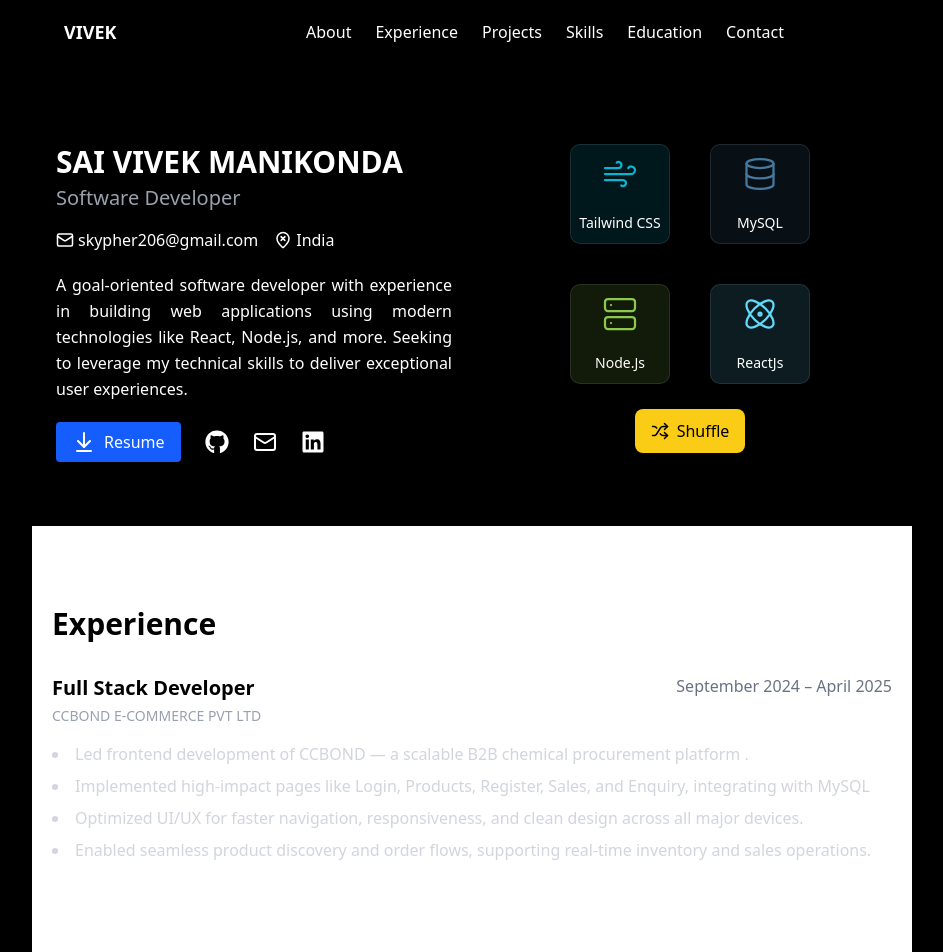
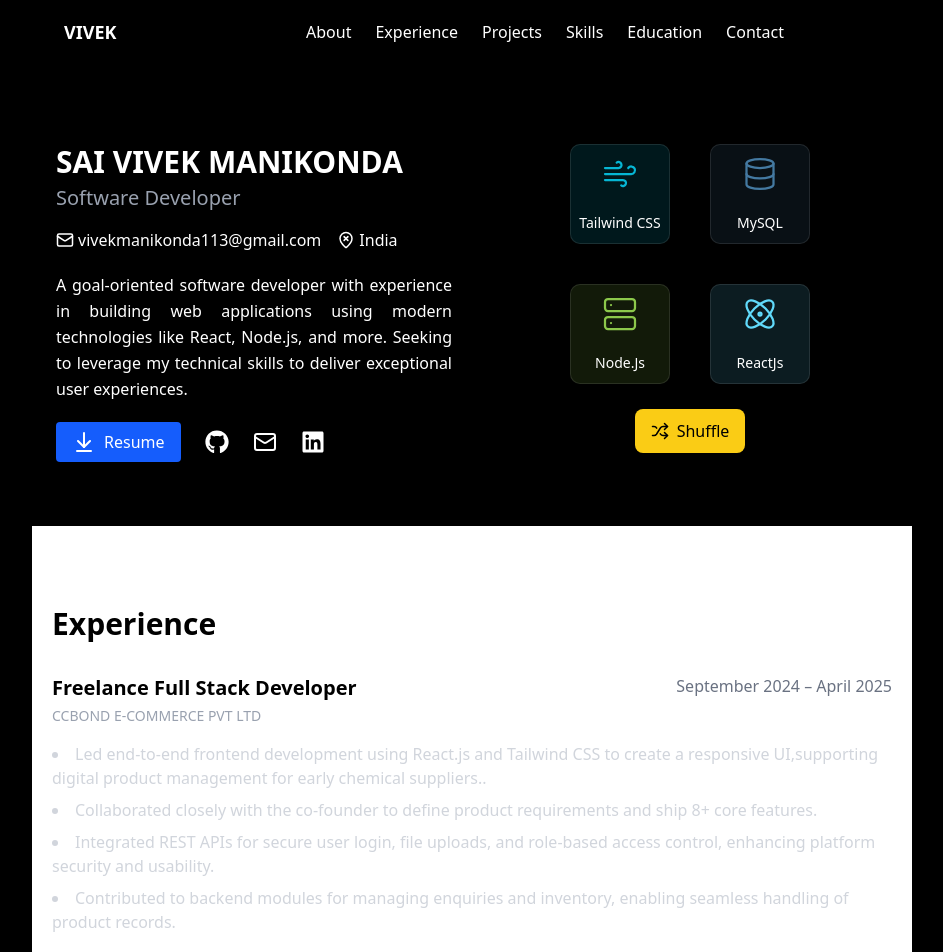
Before and after one commit to CodewVivek/portfolio, a React (Vite) app: page / in a window 1280 px wide. Shown: the top 952 px of the page, without its empty margins (168-1111 px from the left). Built offline with nearby package versions, Linux system fonts and the light colour scheme.

Commit message:
experience

```diff
--- a/src/components/About.jsx
+++ b/src/components/About.jsx
@@ -39,7 +39,7 @@ const About = () => {
           <div className="text-md mb-5 flex gap-4 flex-wrap">
             <div className="flex items-center gap-1">
               <Mail size={18} />
-              <a href="mailto:skypher206@gmail.com">skypher206@gmail.com</a>
+              <a href="mailto: vivekmanikonda113@gmail.com"> vivekmanikonda113@gmail.com</a>
             </div>
             <div className="flex items-center gap-1">
               <MapPinXInside size={18} />
--- a/src/components/Contact.jsx
+++ b/src/components/Contact.jsx
@@ -80,8 +80,8 @@ const Contact = () => {
             <div className="space-y-4">
               <div className="flex items-center gap-3">
                 <Mail className="w-5 h-5" />
-                <a href="mailto:skypher206@gmail.com" className="text-gray-400">
-                  skypher206@gmail.com
+                <a href="mailto:vivekmanikonda113@gmail.com" className="text-gray-400">
+                  vivekmanikonda113@gmail.com
                 </a>
               </div>
               <div className="flex items-center gap-3">
--- a/src/components/Experience.jsx
+++ b/src/components/Experience.jsx
@@ -31,24 +31,29 @@ const Experience = () => {
                     <div>
                         <div className="flex justify-between items-start flex-col sm:flex-row">
                             <div>
-                                <h3 className="text-xl font-semibold">Full Stack Developer</h3>
+                                <h3 className="text-xl font-semibold">Freelance Full Stack Developer</h3>
                                 <p className="text-gray-400 text-sm mt-1">CCBOND E-COMMERCE PVT LTD</p>
                             </div>
                             <p className="text-gray-500 text-md mt-2 sm:mt-0">September 2024 – April 2025</p>
                         </div>
 
                         <ul className="list-disc list-inside mt-4 text-gray-300 text-md space-y-2">
-                            <li>Led frontend development of CCBOND — a scalable B2B chemical procurement platform .</li>
-                            <li>Implemented high-impact pages like Login, Products, Register, Sales, and Enquiry, integrating with MySQL</li>
-                            <li>Optimized UI/UX for faster navigation, responsiveness, and clean design across all major devices.</li>
-                            <li>Enabled seamless product discovery and order flows, supporting real-time inventory and sales operations.</li>
+                            <li>Led end-to-end frontend development using React.js and Tailwind CSS to create a responsive UI,supporting digital product management for early chemical suppliers..
+                            </li>
+                            <li> Collaborated closely with the co-founder to define product requirements and ship 8+ core features.
+                            </li>
+                            <li>
+                                Integrated REST APIs for secure user login, file uploads, and role-based access control, enhancing platform security and usability.
+                            </li>
+                            <li>
+                                Contributed to backend modules for managing enquiries and inventory, enabling seamless handling of product records.
+                            </li>
                         </ul>
-
                         <div className="flex flex-wrap gap-2 mt-4">
                             <span className="text-white text-sm font-medium px-2 py-1 rounded">React</span>
                             <span className="text-white text-sm font-medium px-2 py-1 rounded">Tailwind CSS</span>
                             <span className="text-white text-sm font-medium px-2 py-1 rounded">MySQL</span>
-                            <span className="text-white text-sm font-medium px-2 py-1 rounded">Node.js</span>
+                            <span className="text-white text-sm font-medium px-2 py-1 rounded">Twilio</span>
                             <span className="text-white text-sm font-medium px-2 py-1 rounded">JWT</span>
                         </div>
 
```
